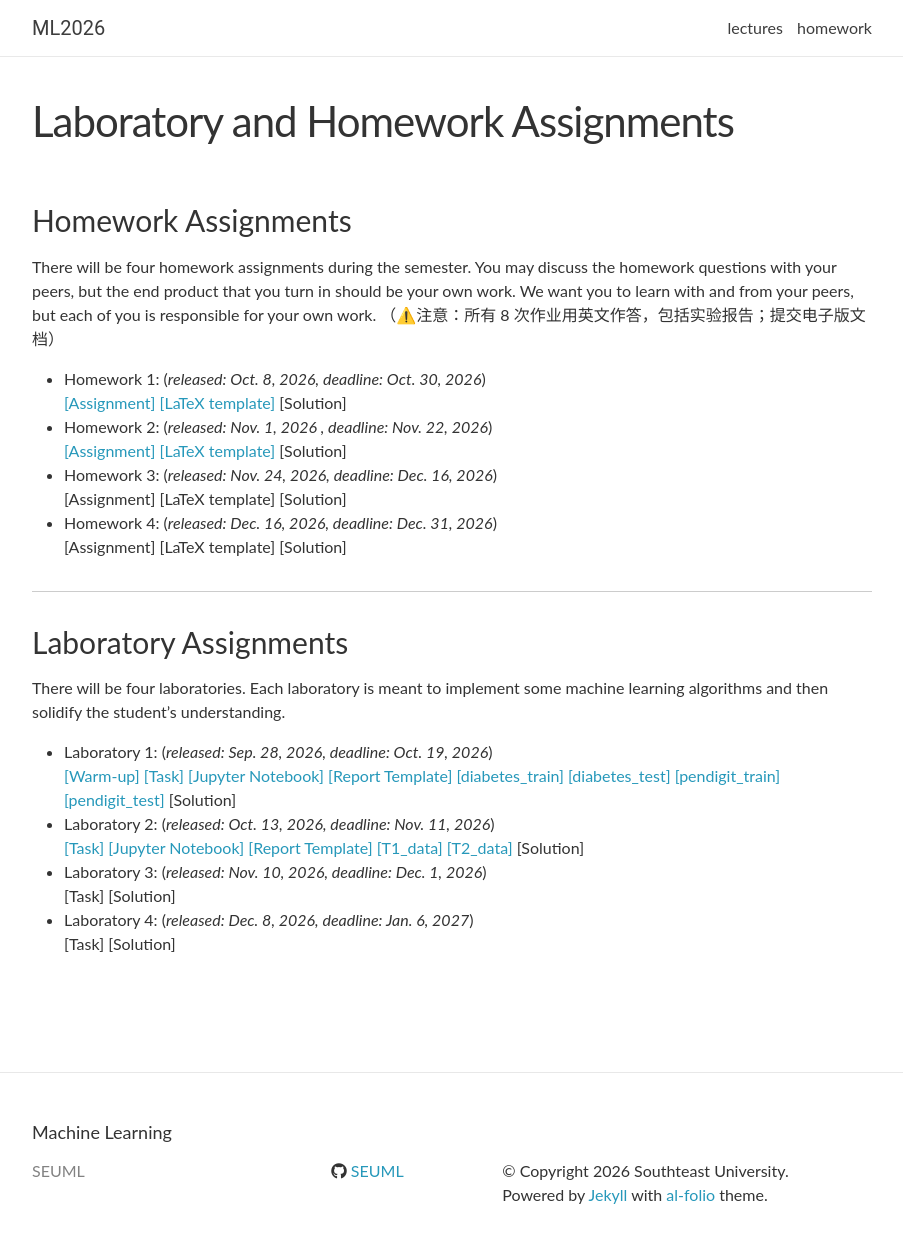
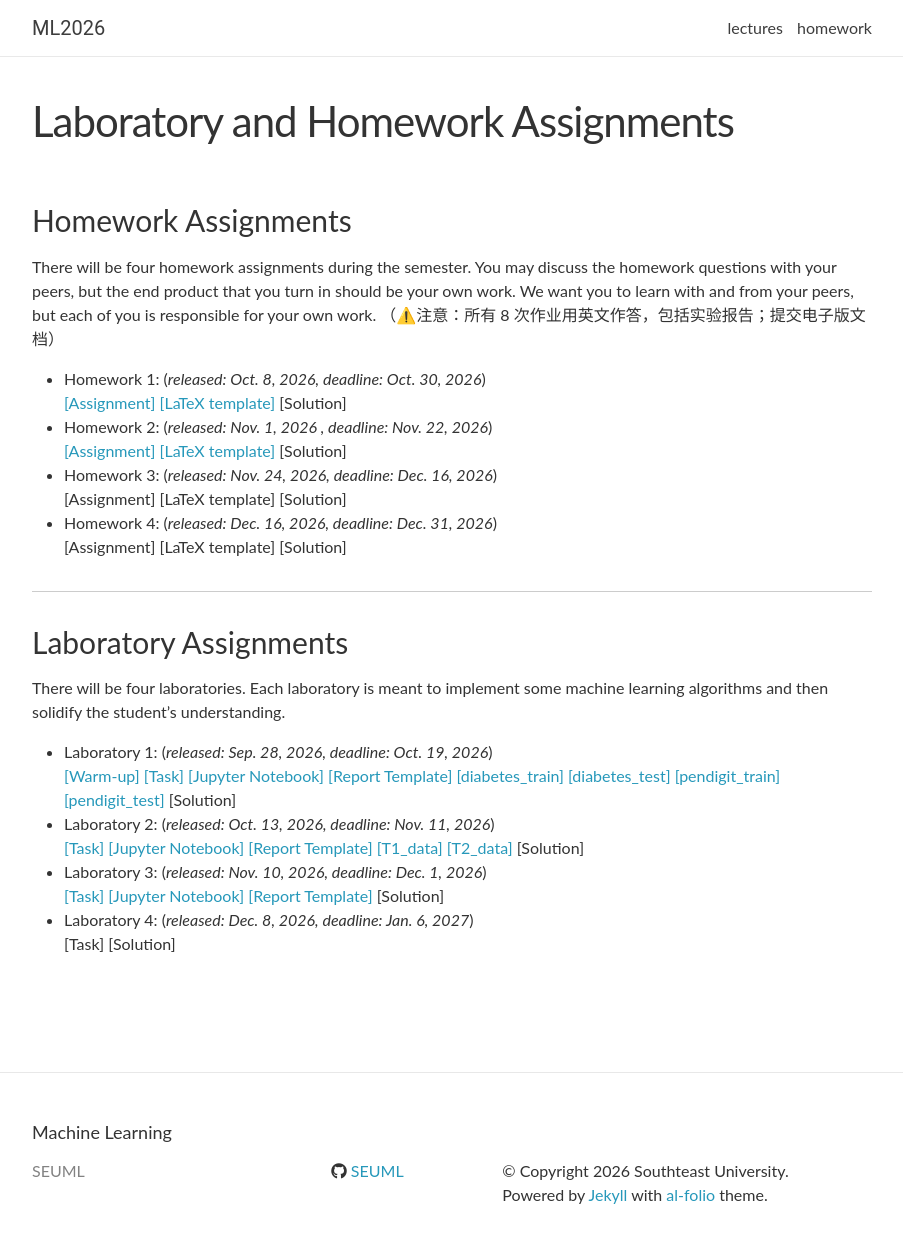
Before and after one commit to SEUML/ml-autumn-2026, a Jekyll site: the page built from _pages/homework.md, in a window 1280 px wide and 1268 px high. Shown: the top 1243 px of the window, without its empty margins (188-1091 px from the left). Built offline with Jekyll 4.4.1, drawn with Linux system fonts in a browser that asks for light colours; nearby versions of some CDN libraries; comment, search, counter and statistics services are not loaded.

Commit message:
Update homework.md

```diff
--- a/_pages/homework.md
+++ b/_pages/homework.md
@@ -49,7 +49,9 @@ There will be four laboratories. Each laboratory is meant to implement some mach
 [Solution]
 - Laboratory 3: (*released: Nov. 10, 2026, deadline: Dec. 1, 2026*)
 <br>
-[Task]
+[[Task]](../assets/assignments/lab3/Experiment_3.pdf)
+[[Jupyter Notebook]](../assets/assignments/lab3/Experiment_3.ipynb)
+[[Report Template]](../assets/assignments/lab3/Template.doc)
 [Solution]
 - Laboratory 4: (*released: Dec. 8, 2026, deadline: Jan. 6, 2027*)
 <br>
```
